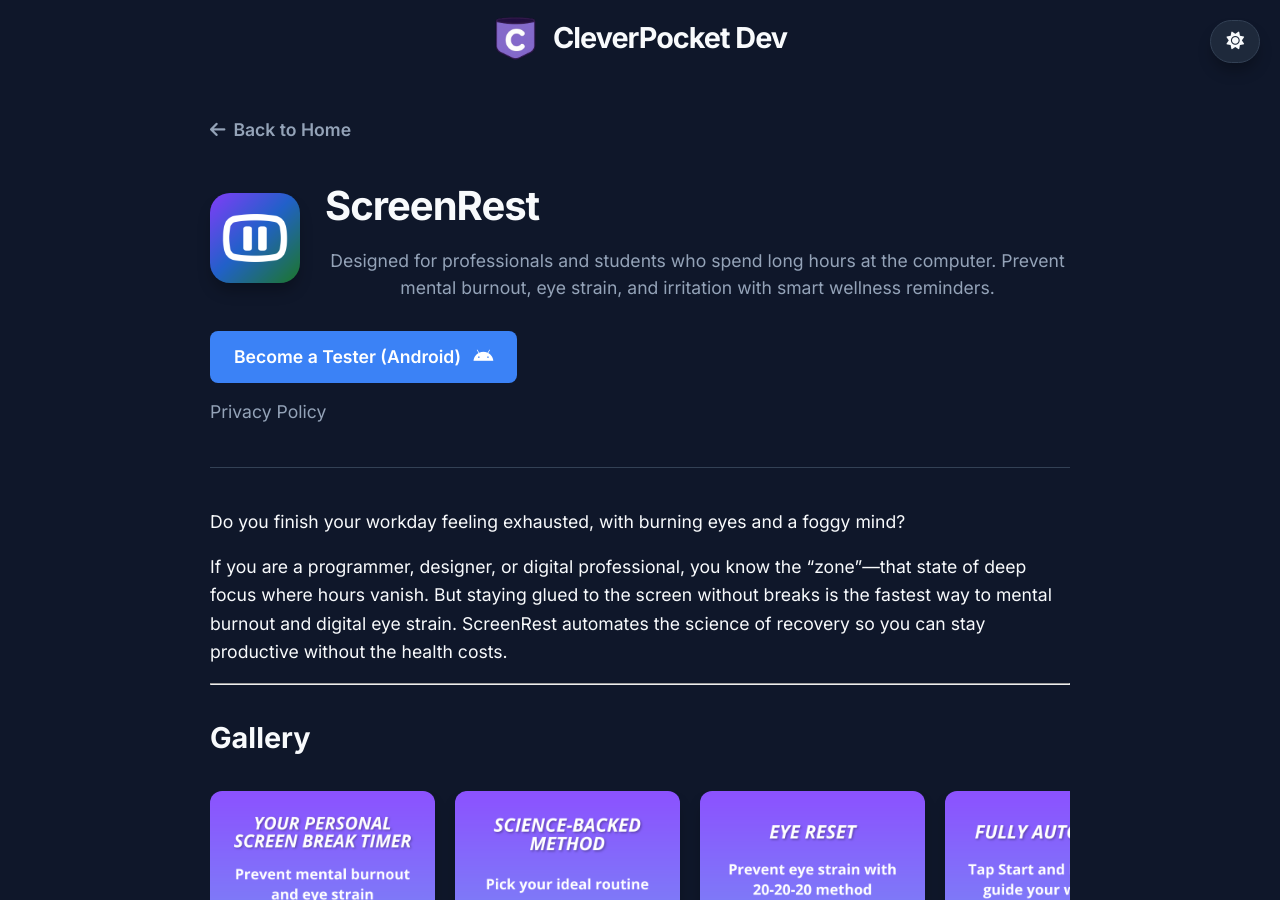
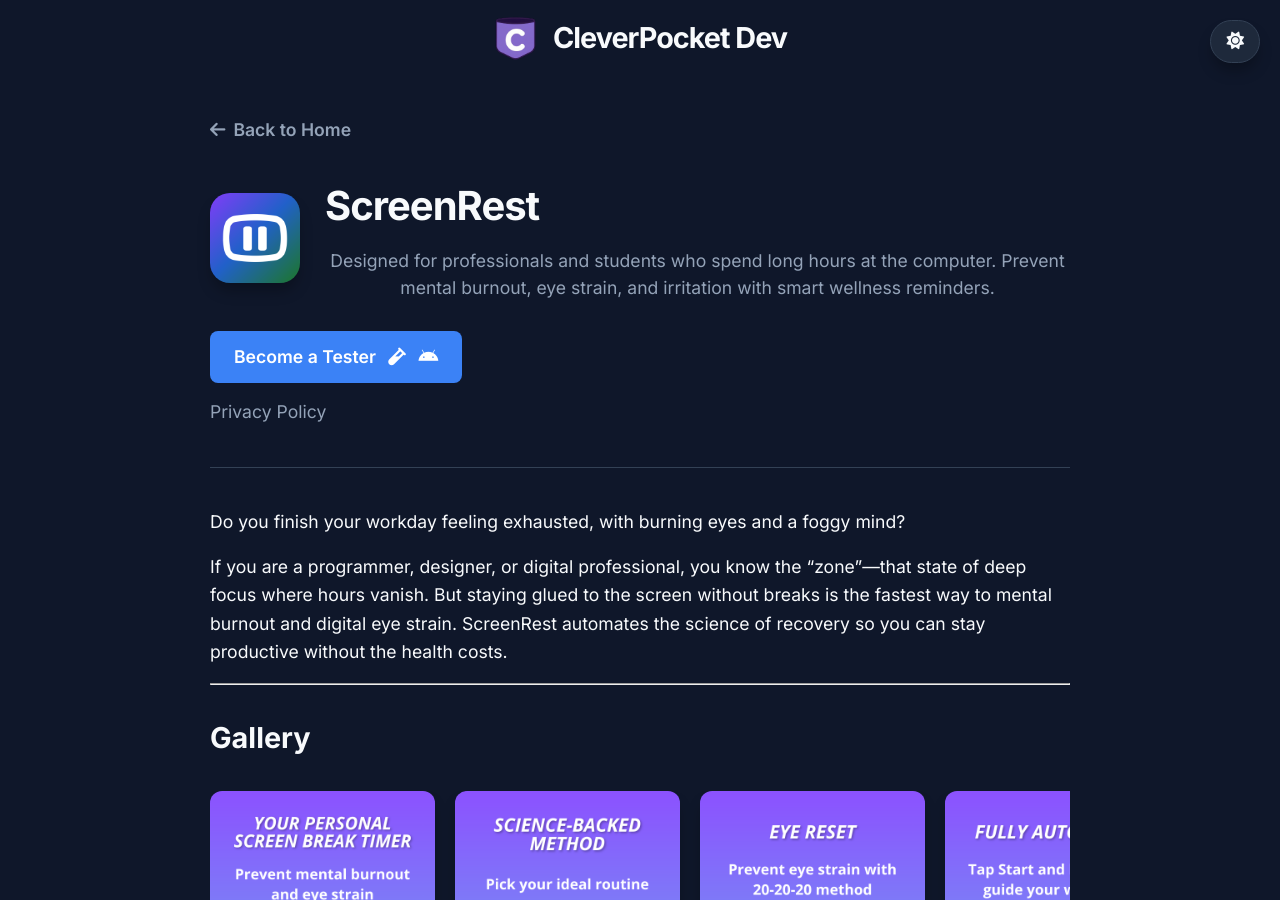
Before and after one commit to digitalcreat0r/sitoweb, a Jekyll site: the page built from _apps/screenrest.md, in a window 1280 px wide and 900 px high. Built offline with Jekyll 4.4.1, drawn with Linux system fonts in a browser that asks for light colours.

Commit message:
sistemazione pagina screenrest

```diff
--- a/_layouts/app.html
+++ b/_layouts/app.html
@@ -27,7 +27,7 @@
         {% if page.testing_active %}
         <!-- Bottone per la fase di test -->
         <a href="#beta-testing" class="btn-main">
-            Become a Tester (Android) <i class="fa-brands fa-android"></i>
+            Become a Tester <i class="fa-solid fa-vial"></i> <i class="fa-brands fa-android"></i>
         </a>
         {% elsif page.play_store_link %}
         <!-- Bottone standard per quando l'app è pubblica -->
```
Also changed, not shown: other parts of _layouts/app.html (+1 -1 lines).
